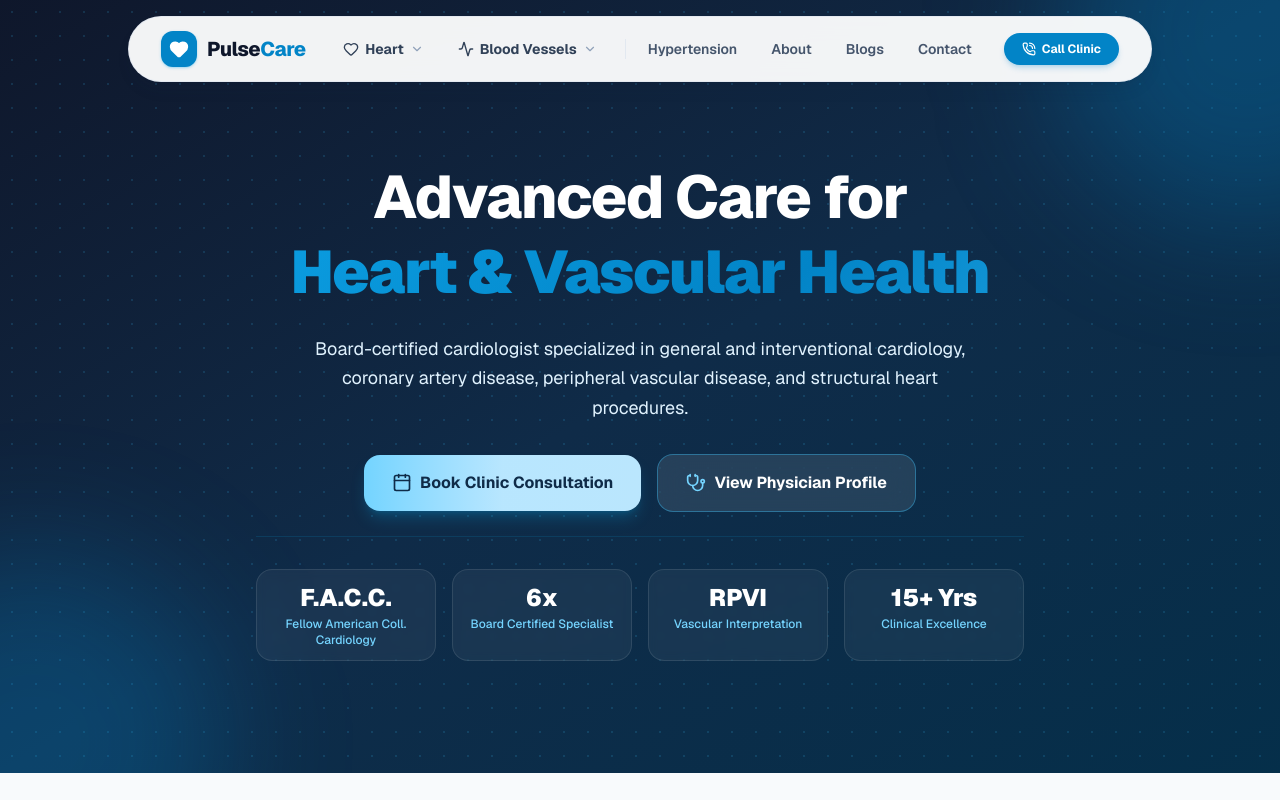
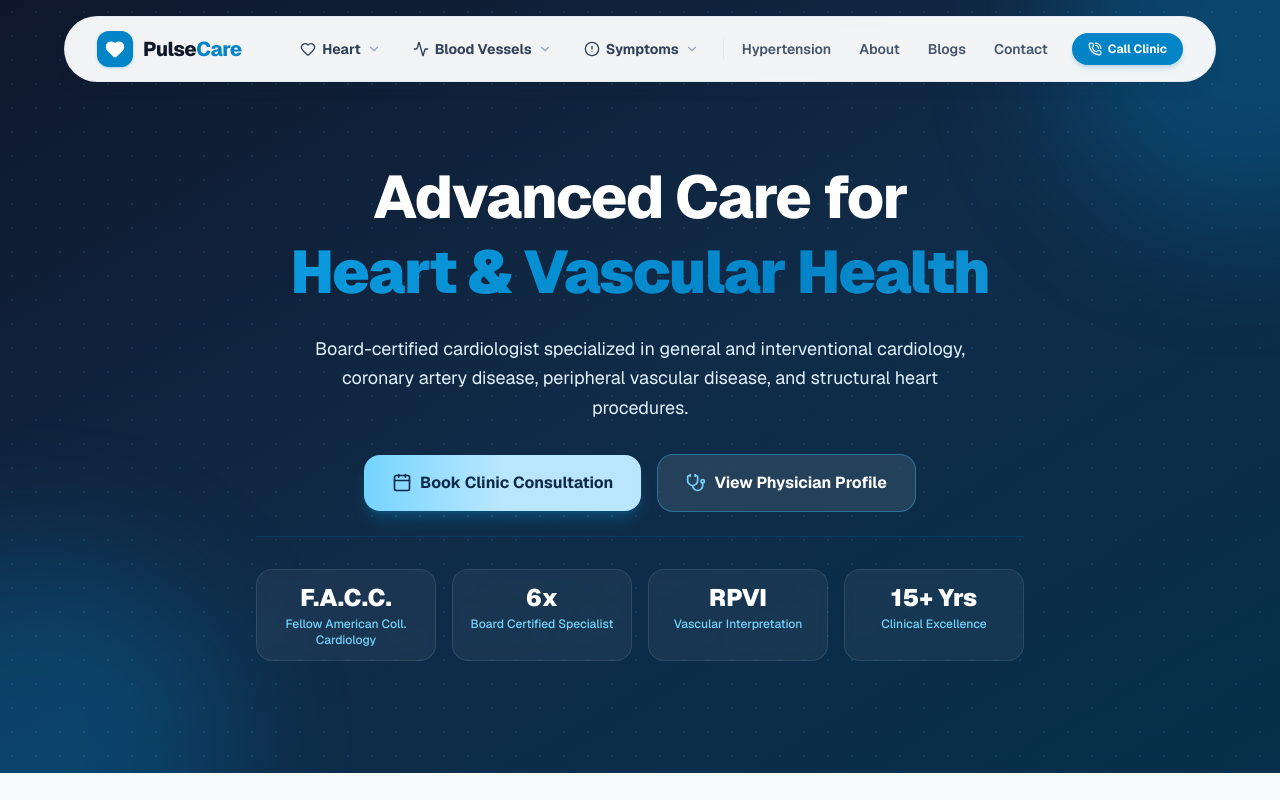
Before and after one commit to DynamicDOMinator/medical, a Next.js app: page / in a window 1280 px wide. Shown: the top 800 px of the page. Built offline with nearby package versions, Linux system fonts and the light colour scheme.

Commit message:
add Symptoms dropdown to header Navbar

```diff
--- a/src/components/Navbar.jsx
+++ b/src/components/Navbar.jsx
@@ -11,6 +11,7 @@ import {
   ChevronDown,
   Shield,
   Stethoscope,
+  AlertCircle,
 } from "lucide-react";
 import { useState, useRef } from "react";
 
@@ -52,6 +53,14 @@ const bloodVesselDiseases = [
     name: "Thromboembolic Disease",
     href: "/blood-vessels/thromboembolic-disease",
     desc: "Blood clots, DVT & pulmonary embolism risks",
+  },
+];
+
+const symptoms = [
+  {
+    name: "Heart Palpitations",
+    href: "/symptom/palpitations",
+    desc: "Skipped beats, racing pulses & chest fluttering",
   },
 ];
 
@@ -97,7 +106,7 @@ function MegaDropdown({ items, label, icon: Icon, categoryHref }) {
             <div className="flex items-center space-x-2">
               <Icon className="h-4 w-4 text-blue-600" />
               <span className="font-bold text-xs text-blue-900 uppercase tracking-wider">
-                All {label} Conditions
+                All {label}
               </span>
             </div>
             <span className="text-xs font-bold text-blue-600">Explore →</span>
@@ -130,6 +139,7 @@ export default function Navbar() {
   const [mobileOpen, setMobileOpen] = useState(false);
   const [mobileHeartOpen, setMobileHeartOpen] = useState(false);
   const [mobileVesselsOpen, setMobileVesselsOpen] = useState(false);
+  const [mobileSymptomsOpen, setMobileSymptomsOpen] = useState(false);
 
   const staticLinks = [
     { name: "Hypertension", href: "/blood-vessels/hypertension" },
@@ -140,7 +150,7 @@ export default function Navbar() {
 
   return (
     <nav className="fixed top-0 left-0 right-0 z-50 pointer-events-none">
-      <div className="max-w-5xl mt-3 sm:mt-4 rounded-full bg-white/95 backdrop-blur-md border border-slate-200/80 shadow-lg shadow-blue-950/10 mx-auto px-4 sm:px-6 lg:px-8 pointer-events-auto">
+      <div className="max-w-6xl mt-3 sm:mt-4 rounded-full bg-white/95 backdrop-blur-md border border-slate-200/80 shadow-lg shadow-blue-950/10 mx-auto px-4 sm:px-6 lg:px-8 pointer-events-auto">
         <div className="flex justify-between h-16 items-center">
           {/* Logo */}
           <Link
@@ -152,12 +162,11 @@ export default function Navbar() {
             </div>
             <span className="font-extrabold text-xl text-slate-900 tracking-tight">
               Pulse<span className="text-blue-600">Care</span>
-
             </span>
           </Link>
 
           {/* Desktop Nav */}
-          <div className="hidden md:flex items-center space-x-1.5">
+          <div className="hidden md:flex items-center space-x-1">
             <MegaDropdown
               items={heartDiseases}
               label="Heart"
@@ -170,15 +179,21 @@ export default function Navbar() {
               icon={Activity}
               categoryHref="/blood-vessels"
             />
+            <MegaDropdown
+              items={symptoms}
+              label="Symptoms"
+              icon={AlertCircle}
+              categoryHref="/symptom/palpitations"
+            />
 
             {/* Divider */}
-            <div className="h-5 w-px bg-slate-200 mx-2" />
+            <div className="h-5 w-px bg-slate-200 mx-1.5" />
 
             {staticLinks.map((link) => (
               <Link
                 key={link.href}
                 href={link.href}
-                className={`text-sm font-semibold px-3.5 py-2 rounded-xl transition-all ${
+                className={`text-sm font-semibold px-3 py-2 rounded-xl transition-all ${
                   pathname === link.href
                     ? "bg-blue-50 text-blue-700"
                     : "text-slate-600 hover:text-blue-600 hover:bg-slate-50"
@@ -191,7 +206,7 @@ export default function Navbar() {
             {/* CTA */}
             <a
               href="tel:+18005557857"
-              className="ml-3 inline-flex items-center space-x-1.5 px-4.5 py-2 text-xs font-bold text-white bg-blue-600 hover:bg-blue-700 rounded-full transition-all shadow-md shadow-blue-600/20"
+              className="ml-2 inline-flex items-center space-x-1.5 px-4 py-2 text-xs font-bold text-white bg-blue-600 hover:bg-blue-700 rounded-full transition-all shadow-md shadow-blue-600/20 shrink-0"
             >
               <PhoneCall className="h-3.5 w-3.5" />
               <span>Call Clinic</span>
@@ -214,7 +229,7 @@ export default function Navbar() {
 
       {/* Mobile Menu */}
       {mobileOpen && (
-        <div className="md:hidden border-t border-blue-100 bg-white max-h-[80vh] overflow-y-auto">
+        <div className="md:hidden border-t border-blue-100 bg-white max-h-[80vh] overflow-y-auto pointer-events-auto mt-2">
           <div className="px-4 py-4 space-y-2">
             {/* Heart accordion */}
             <div>
@@ -293,6 +308,36 @@ export default function Navbar() {
               )}
             </div>
 
+            {/* Symptoms accordion */}
+            <div>
+              <button
+                onClick={() => setMobileSymptomsOpen(!mobileSymptomsOpen)}
+                className="flex items-center justify-between w-full px-4 py-3 text-sm font-bold text-blue-900 bg-blue-50 rounded-xl"
+              >
+                <div className="flex items-center space-x-2">
+                  <AlertCircle className="h-4 w-4 text-blue-600" />
+                  <span>Symptoms</span>
+                </div>
+                <ChevronDown
+                  className={`h-4 w-4 text-blue-600 transition-transform ${mobileSymptomsOpen ? "rotate-180" : ""}`}
+                />
+              </button>
+              {mobileSymptomsOpen && (
+                <div className="mt-1 ml-4 space-y-1 border-l-2 border-blue-100 pl-3">
+                  {symptoms.map((item) => (
+                    <Link
+                      key={item.href}
+                      href={item.href}
+                      onClick={() => setMobileOpen(false)}
+                      className="block py-2 text-sm text-slate-700 hover:text-blue-600 font-semibold"
+                    >
+                      {item.name}
+                    </Link>
+                  ))}
+                </div>
+              )}
+            </div>
+
             {/* Divider */}
             <div className="h-px bg-slate-100 my-2" />
 
```
